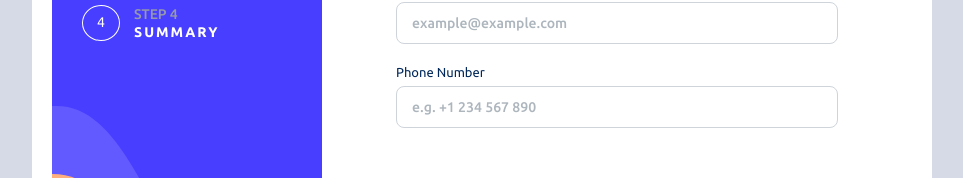
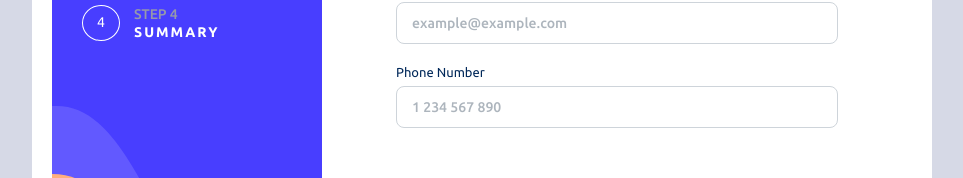
Before and after one commit to lucasfeklein/multistep-form, a React (Vite) app: page / in a window 1280 px wide. Shown: the part 353-531 px from the top of the page, without its empty margins (158-1121 px from the left). Built offline with nearby package versions, Linux system fonts and the light colour scheme.

Commit message:
type number

```diff
--- a/src/components/Step1/Step1.jsx
+++ b/src/components/Step1/Step1.jsx
@@ -86,8 +86,8 @@ const Step1 = ({ handleClick, handleFormData, name, phone, email }) => {
             onChange={handleFormData}
             classNames={{ label: classes.label, input: classes.input }}
             label="Phone Number"
-            placeholder="e.g. +1 234 567 890"
-            type="text"
+            placeholder="1 234 567 890"
+            type="number"
             error={Boolean(formErrors.phone)}
           />
           {formErrors.phone && (
```
